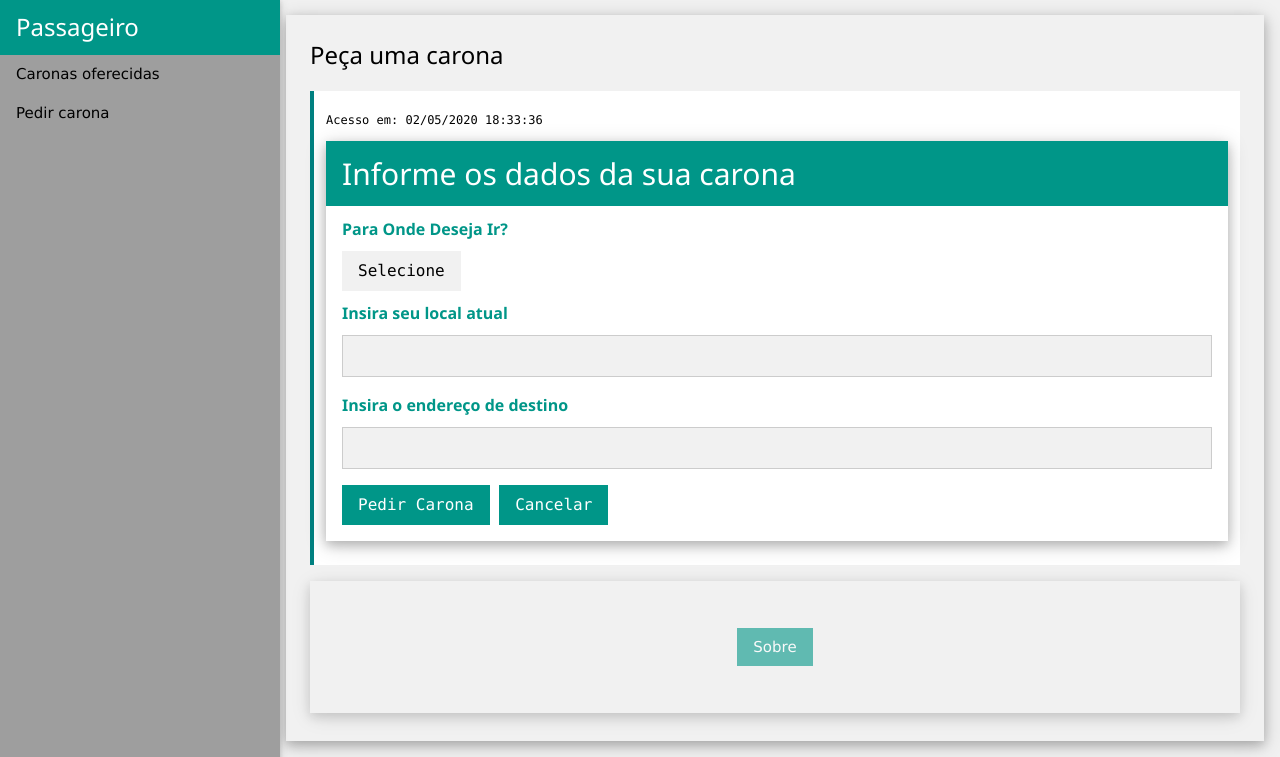
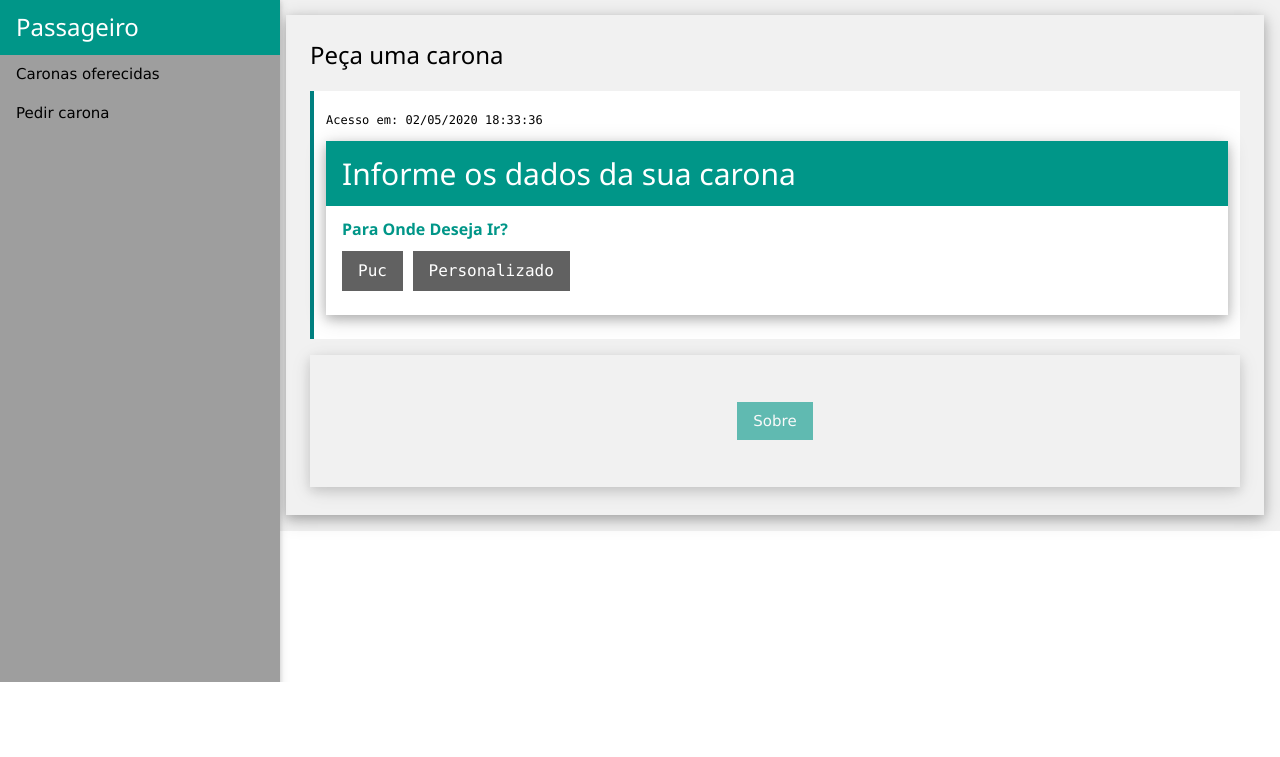
Before and after one commit to n4th4nrjesus/SoftwareDeCarona, a PHP site: page /pedidoRegistrar.php in a window 1280 px wide. Shown: the part 118-875 px from the top of the page. After the commit the page ends 800 px from the top, so only its background shows below. Run offline with PHP 8.4, Linux system fonts and the light colour scheme.

Commit message:
pedir carona concluido

```diff
--- a/pedidoListar.php
+++ b/pedidoListar.php
@@ -94,8 +94,6 @@
                         echo "<td>";
                         echo $cod;
                         echo "</td><td>";
-                        echo $row["LocalPartida"];
-                        echo "</td><td>";
                         echo $row["LocalDestino"];
                         echo "</td><td>";
 
--- a/pedidoRegistrar.php
+++ b/pedidoRegistrar.php
@@ -22,6 +22,9 @@
 
         .myMenu {
             margin-bottom: 150px
+        }
+        select {
+            width:200px;
         }
     </style>
 </head>
@@ -52,32 +55,44 @@
                     <div class="w3-container w3-teal">
                         <h2>Informe os dados da sua carona</h2>
                     </div>
-                    <form class="w3-container" action="pedidoRegistrar_exe.php" method="post" onsubmit="return check(this.form)">
+                    <form class="w3-container" action="pedidoRegistrar_exe.php" method="post">
 						<input type="hidden" id="acaoForm" name="acaoForm" value="Carona">
 
-                        <div class="w3-dropdown-hover">
+                        <div>
                             <label class="w3-text-teal"><h6><b>Para Onde Deseja Ir?</b></h6></label>
-                            <button class="w3-button w3-light-grey">Selecione</button>
-                            <div class="w3-dropdown-content w3-bar-block w3-card-4">
-                                <a class="w3-bar-item w3-button">Puc</a>
-                                <a class="w3-bar-item w3-button">Personalizado</a>
+                            <input type="button" value="Puc" class="w3-button w3-dark-grey w3-hover-white" onclick="destinoPuc()" id="btnPuc">
+                            <input type="button" value="Personalizado" class="w3-button w3-dark-grey w3-hover-white" onclick="partidaPuc()" id="btnPersonal">
+                        </div>
 
-                            </div>
+
+                        <div id='optPuc_EndAtual' style="display:none">
+                            <label class="w3-text-teal"><h6><b>Insira seu local atual</b></h6></label>
+                            <input id="inputPuc_EndAtual" class="w3-input w3-border w3-light-grey" name="localPartida_Puc" type="text"
+                                title="Insira o endereço de partida."></p>
                         </div>
+                        <div id="optPuc_Bloco" style="display: none">
+                            <label class="w3-text-teal"><h6><b>Para qual bloco deseja</b></h6></label>
+                            <input id="inputPuc_Bloco" class="w3-input w3-border w3-light-grey " name="localDestino_Puc" type="text"
+                                title="Insira o endereço de destino."></p>
+                        </div>
+
+                        <div id="optPersonal_Bloco" style="display: none">
+                            <label class="w3-text-teal"><h6><b>Qual Portão/Bloco você está?</b></h6></label>
+                            <input id="inputPersonal_Bloco" class="w3-input w3-border w3-light-grey " name="localPartida_Personal" type="text"
+                                title="Insira o endereço de partida." ></p>
+                        </div>
+                        <div id="optPersonal_Destino" style="display: none">
+                            <label class="w3-text-teal"><h6><b>Insira o endereço de destino</b></h6></label>
+                            <input id="inputPersonal_Destino" class="w3-input w3-border w3-light-grey " name="localDestino_Personal" type="text"
+                                title="Insira o endereço de destino."></p>
+                        </div>
+
+                        </br>
                         <div>
-                            <label class="w3-text-teal"><h6><b>Insira seu local atual</b></h6></label>
-                            <input class="w3-input w3-border w3-light-grey" name="localPartida" type="text" pattern="[a-zA-Z\u00C0-\u00FF ]{10,100}$"
-                                title="Endereço entre 10 e 100 letras." required></p>
+                        <div id="divButtons" style="display: none">
+                            <input type="submit" value="Pedir Carona" class="w3-btn w3-teal" name="pedidoRegistrar">
+                            <input type="button" value="Cancelar" class="w3-btn w3-teal" onclick="window.location.href='oferecidasListar.php'"></p>
                         </div>
-                        <div>
-                            <label class="w3-text-teal"><h6><b>Insira o endereço de destino</b></h6></label>
-                            <input class="w3-input w3-border w3-light-grey " name="localDestino" type="text"
-                                title="Insira o endereço de destino." required></p>
-                        </div>
-                        <div>
-						<input type="submit" value="Pedir Carona" class="w3-btn w3-teal" name="pedidoRegistrar">
-						<input type="button" value="Cancelar" class="w3-btn w3-teal" onclick="window.location.href='.'"></p>
-
                     </form>
 				</div>
 
@@ -98,6 +113,28 @@
 <!-- FIM PRINCIPAL -->
 </div>
 
+<script>
+        function destinoPuc(){
+            document.getElementById('optPuc_EndAtual').style.display='block';
+            document.getElementById('optPuc_Bloco').style.display='block';
+            document.getElementById('divButtons').style.display='block';
+            document.getElementById('inputPuc_EndAtual').setAttribute("required", "required");
+            document.getElementById('inputPuc_Bloco').setAttribute("required", "required");
+            document.getElementById('btnPersonal').remove();
+
+        }
+        function partidaPuc(){
+            document.getElementById('optPersonal_Bloco').style.display='block';
+            document.getElementById('optPersonal_Destino').style.display='block';
+            document.getElementById('divButtons').style.display='block';
+            document.getElementById('inputPersonal_Bloco').setAttribute("required", "required");
+            document.getElementById('inputPersonal_Destino').setAttribute("required", "required");
+            document.getElementById('btnPuc').remove();
+
+        }
+
+</script>
+
 <!-- Inclui RODAPE.PHP  -->
 <?php require 'rodape.php';?>
 </body>
```
Also changed, not shown: pedidoRegistrar_exe.php (+31 -6 lines).
